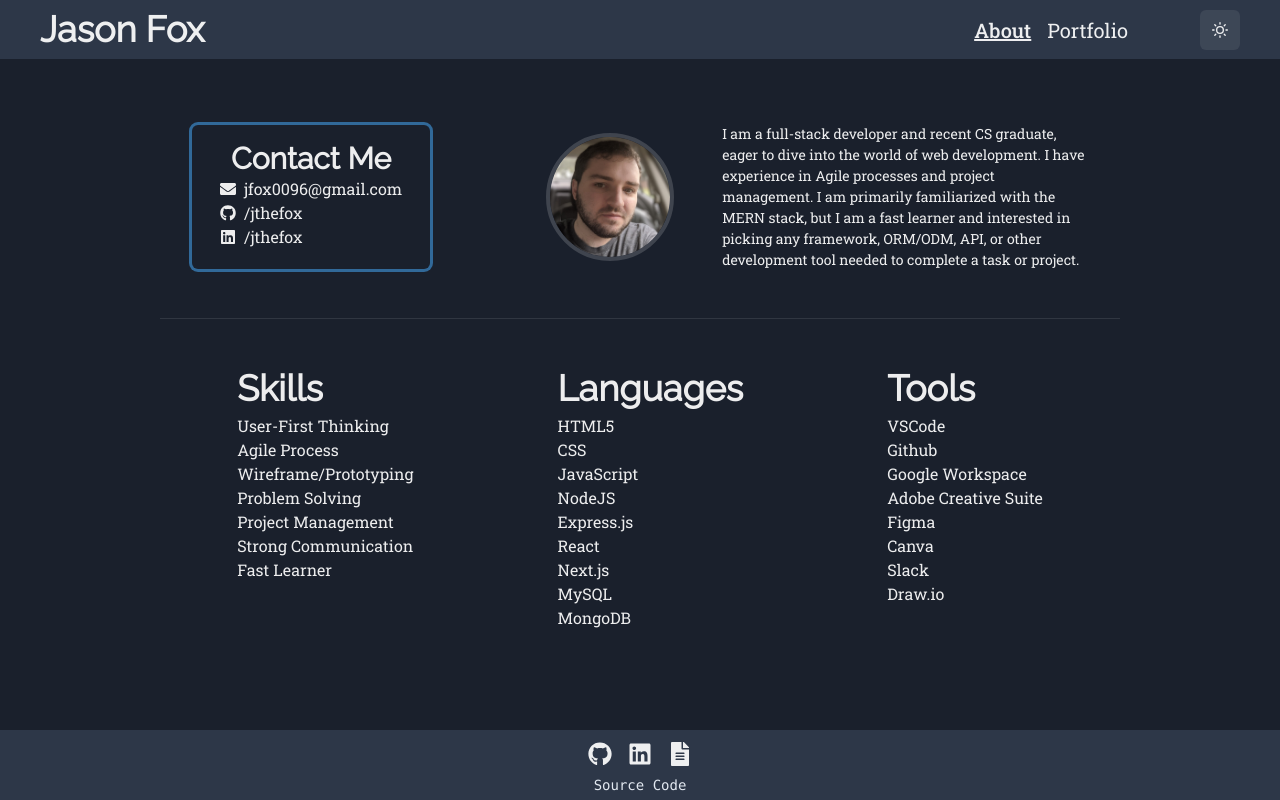
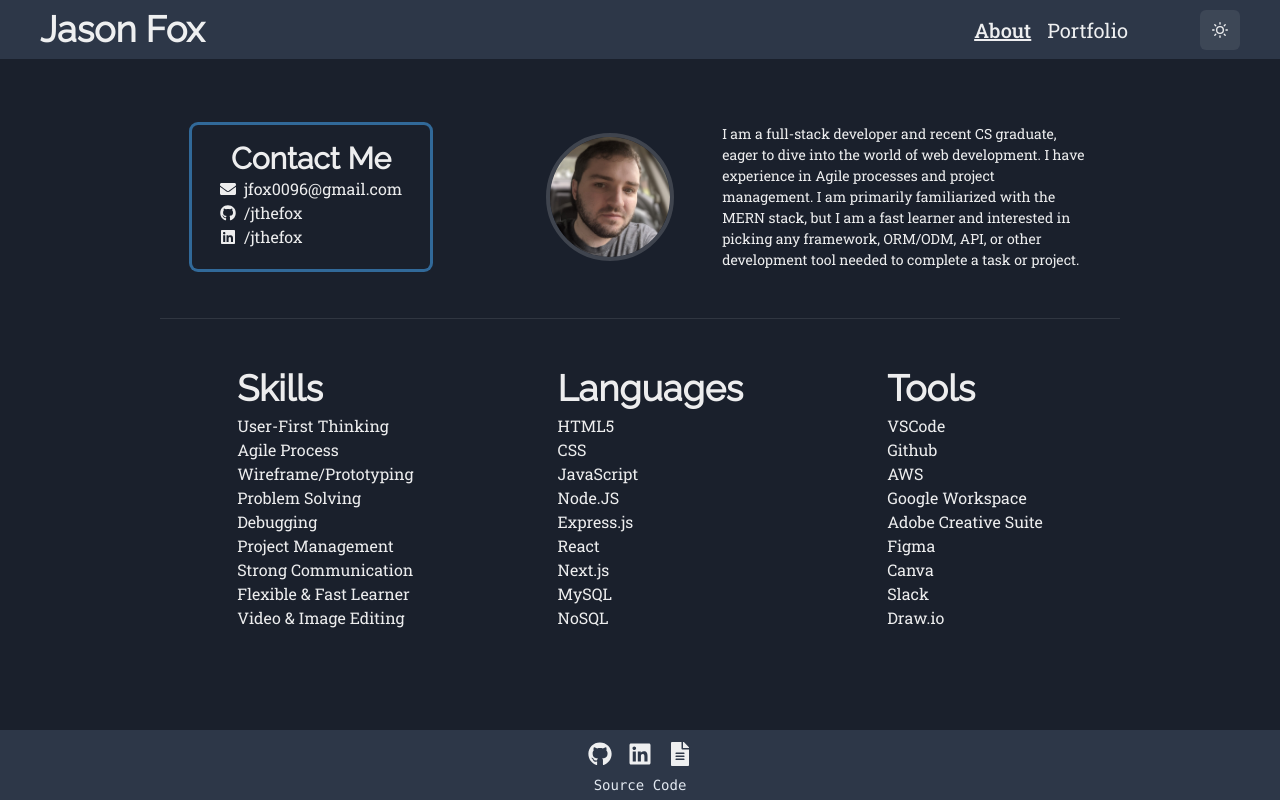
Before and after one commit to JtheFox/react-portfolio, a React (Create React App) app: page / in a window 1280 px wide. Built offline with nearby package versions, Linux system fonts and the light colour scheme.

Commit message:
Update wording

```diff
--- a/src/assets/info.js
+++ b/src/assets/info.js
@@ -3,7 +3,7 @@ import {
     FaLinkedin,
     FaFileAlt,
     FaEnvelope,
-} from 'react-icons/fa';
+} from "react-icons/fa";
 
 const links = [
     {
@@ -84,19 +84,19 @@ const projects = [
 
 const contactInfo = [
     {
-        type: 'Email',
+        type: "Email",
         icon: FaEnvelope,
-        ref: 'jfox0096@gmail.com'
+        ref: "jfox0096@gmail.com"
     },
     {
-        type: 'Github',
+        type: "Github",
         icon: FaGithub,
-        ref: '/jthefox'
+        ref: "/jthefox"
     },
     {
-        type: 'LinkedIn',
+        type: "LinkedIn",
         icon: FaLinkedin,
-        ref: '/jthefox'
+        ref: "/jthefox"
     }
 ]
 
@@ -108,14 +108,15 @@ const contactInfo = [
 //     "live": "",
 //     "repo": "",
 //     "tags": [],
-//     "desc": ''
+//     "desc": ""
 // }
 
 const about = {
-    statement: 'I am a full-stack developer and recent CS graduate, eager to dive into the world of web development. I have experience in Agile processes and project management. I am primarily familiarized with the MERN stack, but I am a fast learner and interested in picking any framework, ORM/ODM, API, or other development tool needed to complete a task or project.',
+    statement: "I am a full-stack developer and recent CS graduate, eager to dive into the world of web development. I have experience in Agile processes and project management. I am primarily familiarized with the MERN stack, but I am a fast learner and interested in picking any framework, ORM/ODM, API, or other development tool needed to complete a task or project.",
     tools: [
         "VSCode",
         "Github",
+        "AWS",
         "Google Workspace",
         "Adobe Creative Suite",
         "Figma",
@@ -127,24 +128,26 @@ const about = {
         "HTML5",
         "CSS",
         "JavaScript",
-        "NodeJS",
+        "Node.JS",
         "Express.js",
         "React",
         "Next.js",
         "MySQL",
-        "MongoDB",
+        "NoSQL",
     ],
     skills: [
-        'User-First Thinking',
-        'Agile Process',
-        'Wireframe/Prototyping',
-        'Problem Solving',
-        'Project Management',
-        'Strong Communication',
-        "Fast Learner"
+        "User-First Thinking",
+        "Agile Process",
+        "Wireframe/Prototyping",
+        "Problem Solving",
+        "Debugging",
+        "Project Management",
+        "Strong Communication",
+        "Flexible & Fast Learner",
+        "Video & Image Editing"
     ]
 }
 
-const sourceCode = 'https://github.com/JtheFox/react-portfolio'
+const sourceCode = "https://github.com/JtheFox/react-portfolio"
 
 export { links, projects, about, sourceCode, contactInfo };
```
